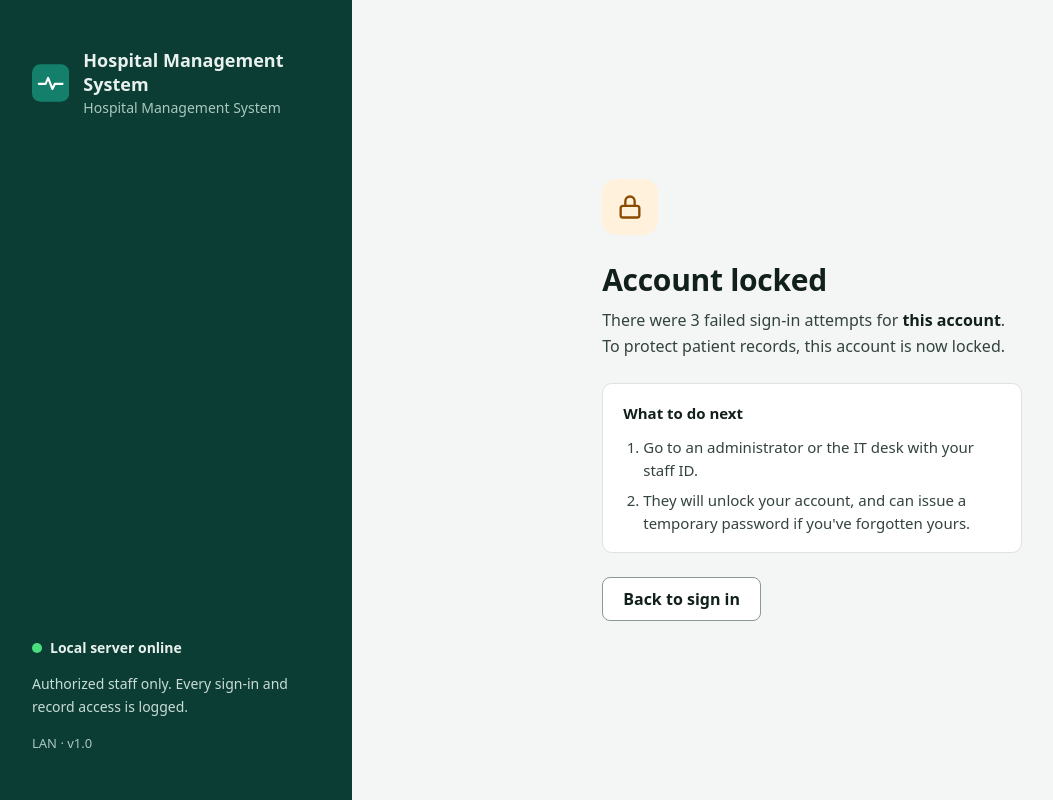
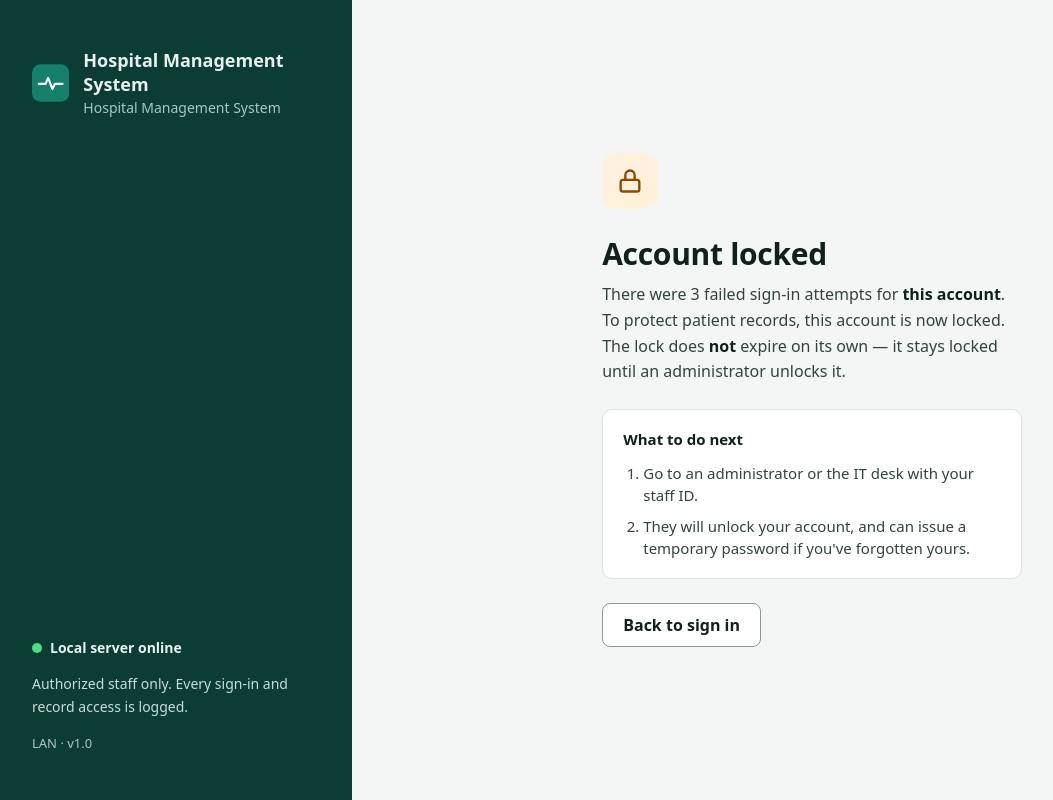
Before and after one commit to blackbox24/HMS, a Django app: page /accounts/locked/ in a window 1280 px wide. Shown: the whole page, without its empty margins (8-1061 px from the left). Run offline with Django 5.2, Linux system fonts and the light colour scheme.

Commit message:
chore: updated the information of locked out

```diff
--- a/templates/accounts/locked.html
+++ b/templates/accounts/locked.html
@@ -7,7 +7,7 @@
   </div>
   <div class="stack-sm">
     <h1 class="auth-title">Account locked</h1>
-    <p class="auth-lead" style="color: var(--ink-2)">There were 3 failed sign-in attempts for <strong>{{ username|default:"this account" }}</strong>. To protect patient records, this account is now locked.</p>
+    <p class="auth-lead" style="color: var(--ink-2)">There were 3 failed sign-in attempts for <strong>{{ username|default:"this account" }}</strong>. To protect patient records, this account is now locked. The lock does <strong>not</strong> expire on its own — it stays locked until an administrator unlocks it.</p>
   </div>
   <div class="panel">
     <strong class="panel-title">What to do next</strong>
```
